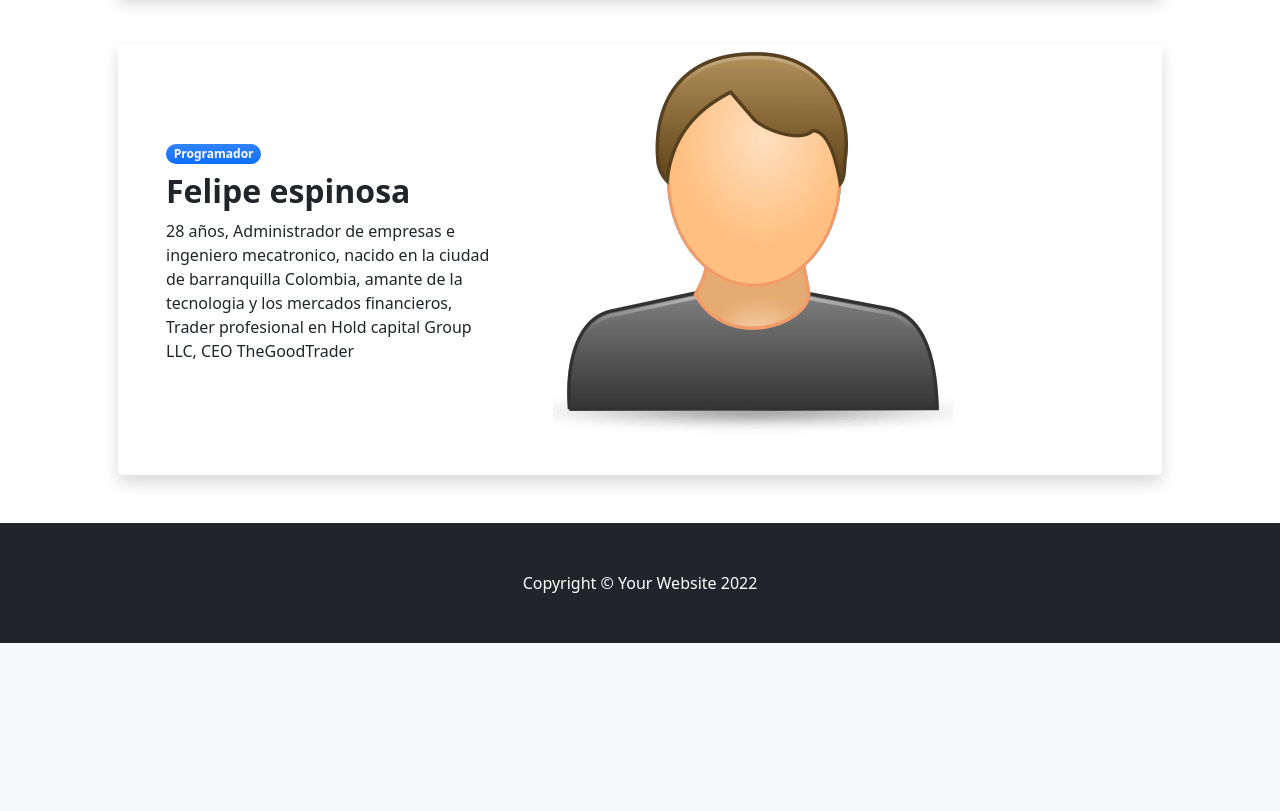
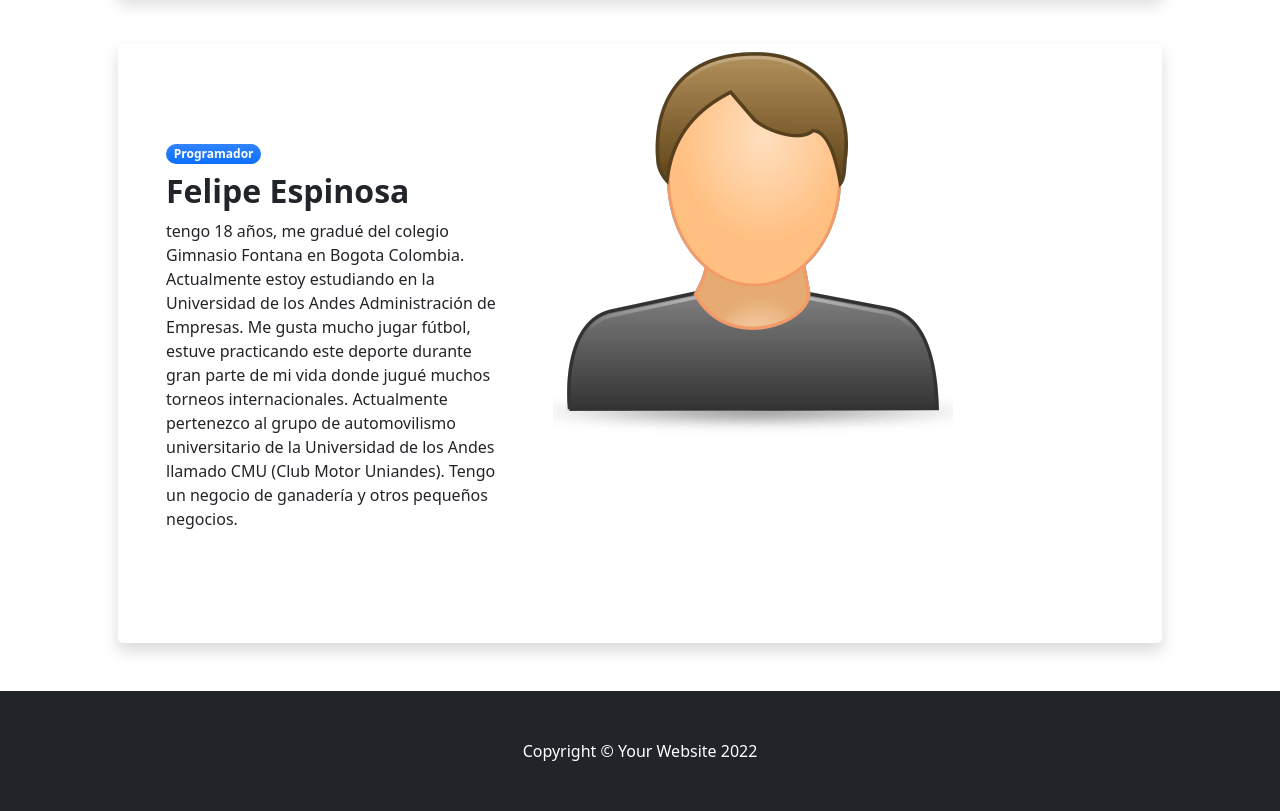
Before and after one commit to feparra/ThegoodtraderFinal, a Django app: page /about in a window 1280 px wide. Shown: the part 812-1623 px from the top of the page. Before the commit the page ends 1455 px from the top, so only its background shows below. Run offline with Django 4.2, Linux system fonts and the light colour scheme; some libraries are stand-ins or nearby versions.

Commit message:
actualizacion about

```diff
--- a/tradingbookapp/templates/tradingbookapp/about.html
+++ b/tradingbookapp/templates/tradingbookapp/about.html
@@ -50,8 +50,9 @@ The Good Trader - Home
                             <div class="col-lg-6 col-xl-5 py-lg-5">
                                 <div class="p-4 p-md-5">
                                     <div class="badge bg-primary bg-gradient rounded-pill mb-2">Programador</div>
-                                    <div class="h2 fw-bolder">Felipe espinosa </div>
-                                    <p> 28 años, Administrador de empresas e ingeniero mecatronico, nacido en la ciudad de barranquilla Colombia, amante de la tecnologia y los mercados financieros, Trader profesional en Hold capital Group LLC, CEO TheGoodTrader </p>
+                                    <div class="h2 fw-bolder">Felipe Espinosa </div>
+                                    <p>tengo 18 años, me gradué del colegio Gimnasio Fontana en Bogota Colombia. Actualmente estoy estudiando en la Universidad de los Andes Administración de Empresas. Me gusta mucho jugar fútbol, estuve practicando este deporte durante gran parte de mi vida donde jugué muchos torneos internacionales. Actualmente pertenezco al grupo de automovilismo universitario de la Universidad de los Andes llamado CMU (Club Motor Uniandes). Tengo un negocio de ganadería y otros pequeños negocios.
+                                    </p>
 
                                 </div>
                             </div>
```
